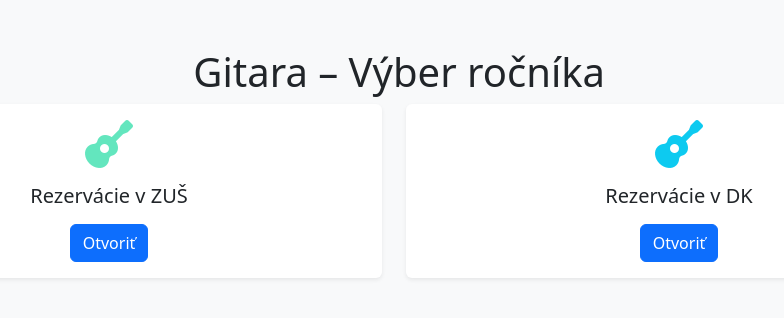
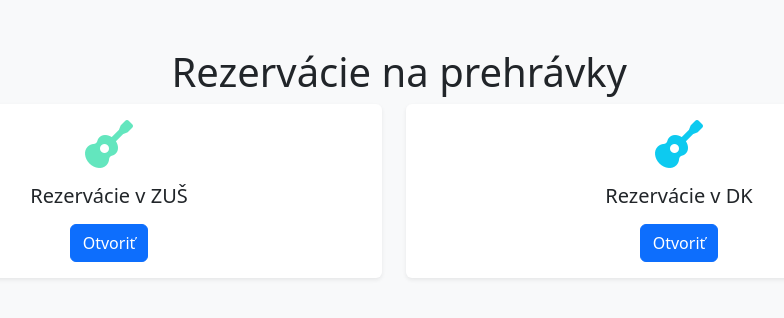
Before and after one commit to sutazpianoforte/rezervacia, a plain HTML site: page index.html in a window 1280 px wide. Shown: the whole page, without its empty margins (246-1030 px from the left). Drawn offline with nearby package versions, Linux system fonts and the light colour scheme.

Commit message:
Update index.html

```diff
--- a/index.html
+++ b/index.html
@@ -2,14 +2,14 @@
 <html lang="sk">
 <head>
   <meta charset="UTF-8" />
-  <title>Gitara – Zoznam ročníkov</title>
+  <title>Rezervácie</title>
   <link href="https://cdn.jsdelivr.net/npm/@fortawesome/fontawesome-free@6.7.2/css/all.min.css" rel="stylesheet" />
   <link href="https://cdn.jsdelivr.net/npm/bootstrap@5.3.2/dist/css/bootstrap.min.css" rel="stylesheet" />
 </head>
 <body class="bg-light">
 
   <div class="container py-5 text-center">
-    <h1 class="mb-2"><i class="fas fa-piano text-primary"></i> Gitara – Výber ročníka</h1>
+    <h1 class="mb-2"><i class="fas fa-piano text-primary"></i> Rezervácie na prehrávky</h1>
     <div class="row row-cols-1 row-cols-md-2 g-4">
 
       <!-- ZUŠ -->
```
